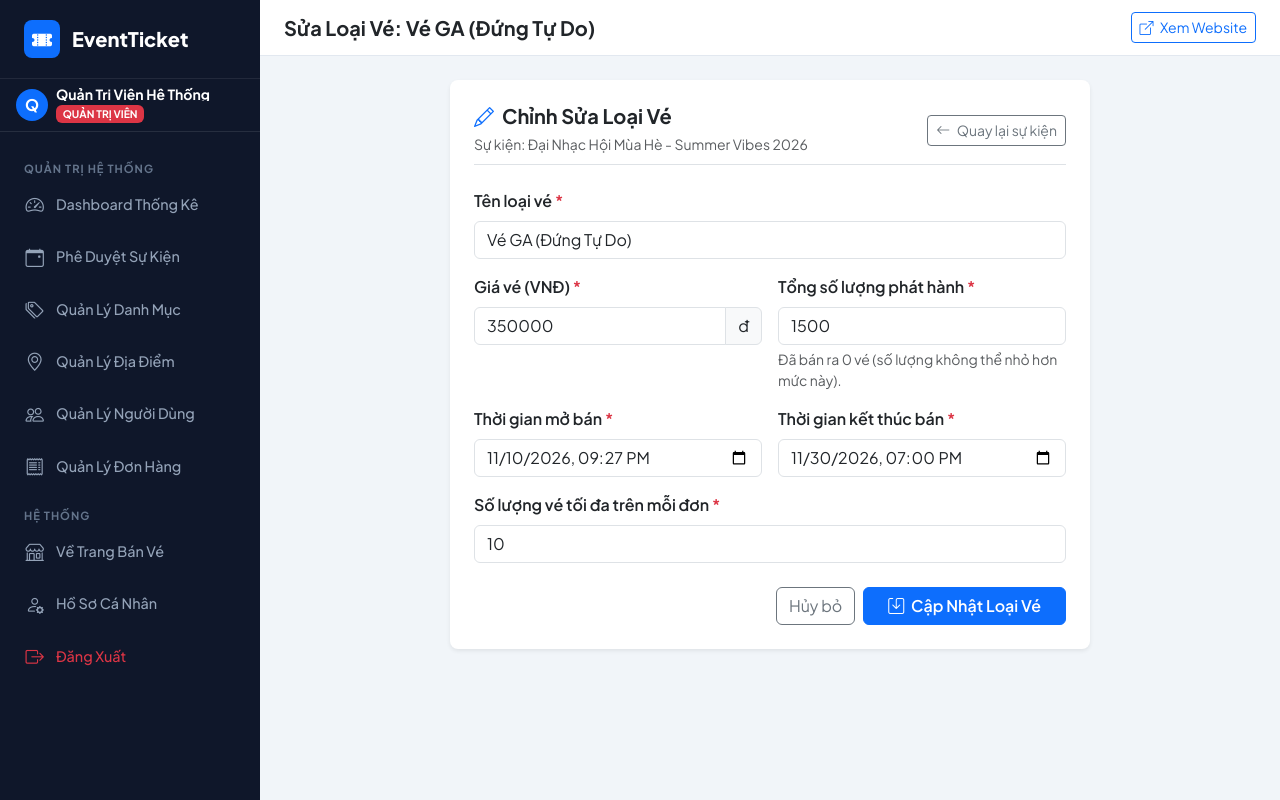
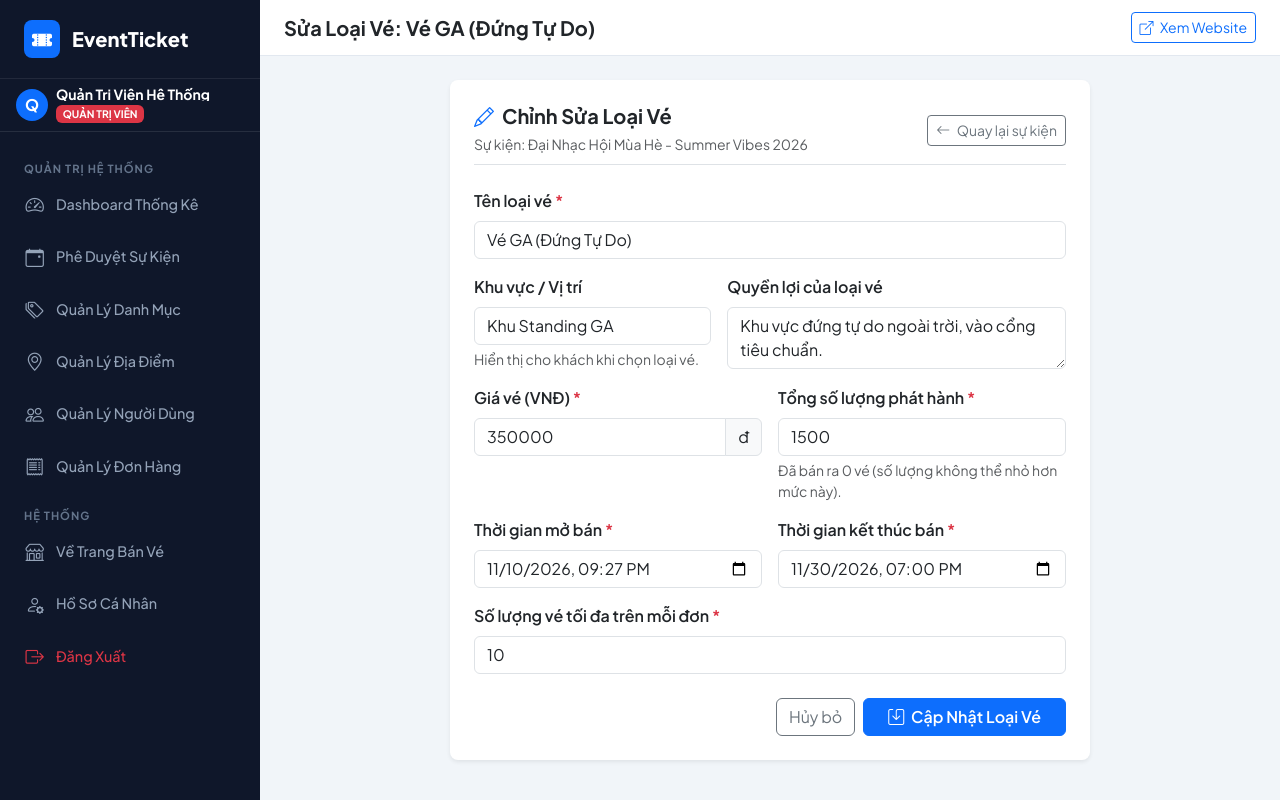
Before and after one commit to xuandinh030705/DA-PMNMNC, a Laravel app: page /organizer/ticket-types/1/edit in a window 1280 px wide. Run offline with Laravel 12, Linux system fonts and the light colour scheme; a user stored in the database is signed in; data comes from the database, SQL or seed files in the repository.

Commit message:
feat(organizer): add zone and description fields to ticket types

```diff
--- a/resources/views/organizer/ticket-types/edit.blade.php
+++ b/resources/views/organizer/ticket-types/edit.blade.php
@@ -26,6 +26,19 @@
                 <div class="mb-3">
                     <label for="name" class="form-label fw-semibold">Tên loại vé <span class="text-danger">*</span></label>
                     <input type="text" class="form-control @error('name') is-invalid @enderror" id="name" name="name" value="{{ old('name', $ticketType->name) }}" required>
+                </div>
+
+                <div class="row g-3 mb-3">
+                    <div class="col-md-5">
+                        <label for="zone" class="form-label fw-semibold">Khu vực / Vị trí</label>
+                        <input type="text" class="form-control @error('zone') is-invalid @enderror" id="zone" name="zone" value="{{ old('zone', $ticketType->zone) }}" maxlength="100" placeholder="Ví dụ: Khu A, Khán đài VIP...">
+                        <div class="form-text small text-muted">Hiển thị cho khách khi chọn loại vé.</div>
+                    </div>
+
+                    <div class="col-md-7">
+                        <label for="description" class="form-label fw-semibold">Quyền lợi của loại vé</label>
+                        <textarea class="form-control @error('description') is-invalid @enderror" id="description" name="description" rows="2" maxlength="1000" placeholder="Ví dụ: Bao gồm nước uống, quà tặng và chỗ ngồi gần sân khấu.">{{ old('description', $ticketType->description) }}</textarea>
+                    </div>
                 </div>
 
                 <div class="row g-3 mb-3">
```
Also changed, not shown: resources/views/organizer/events/show.blade.php (+11 -0 lines), resources/views/organizer/ticket-types/create.blade.php (+13 -0 lines).
